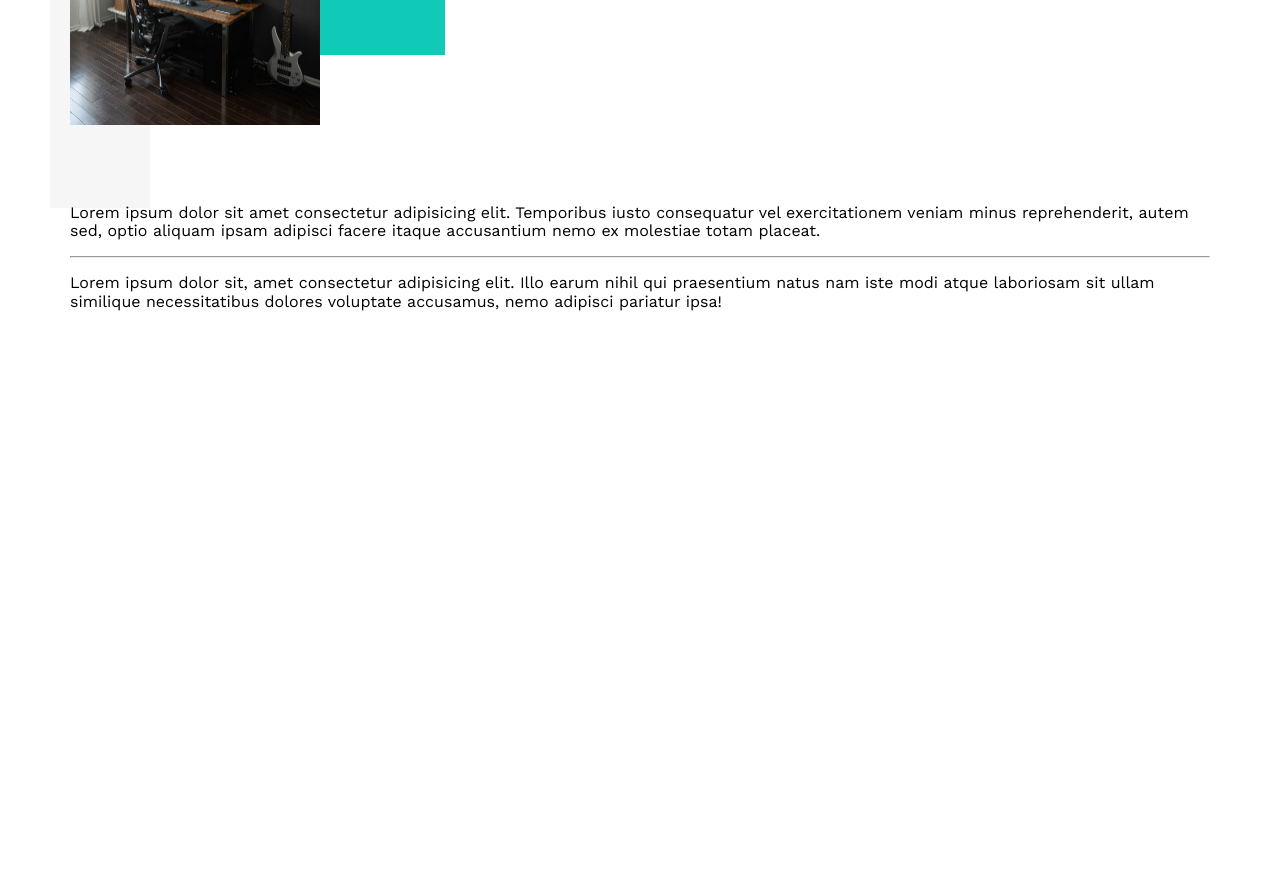
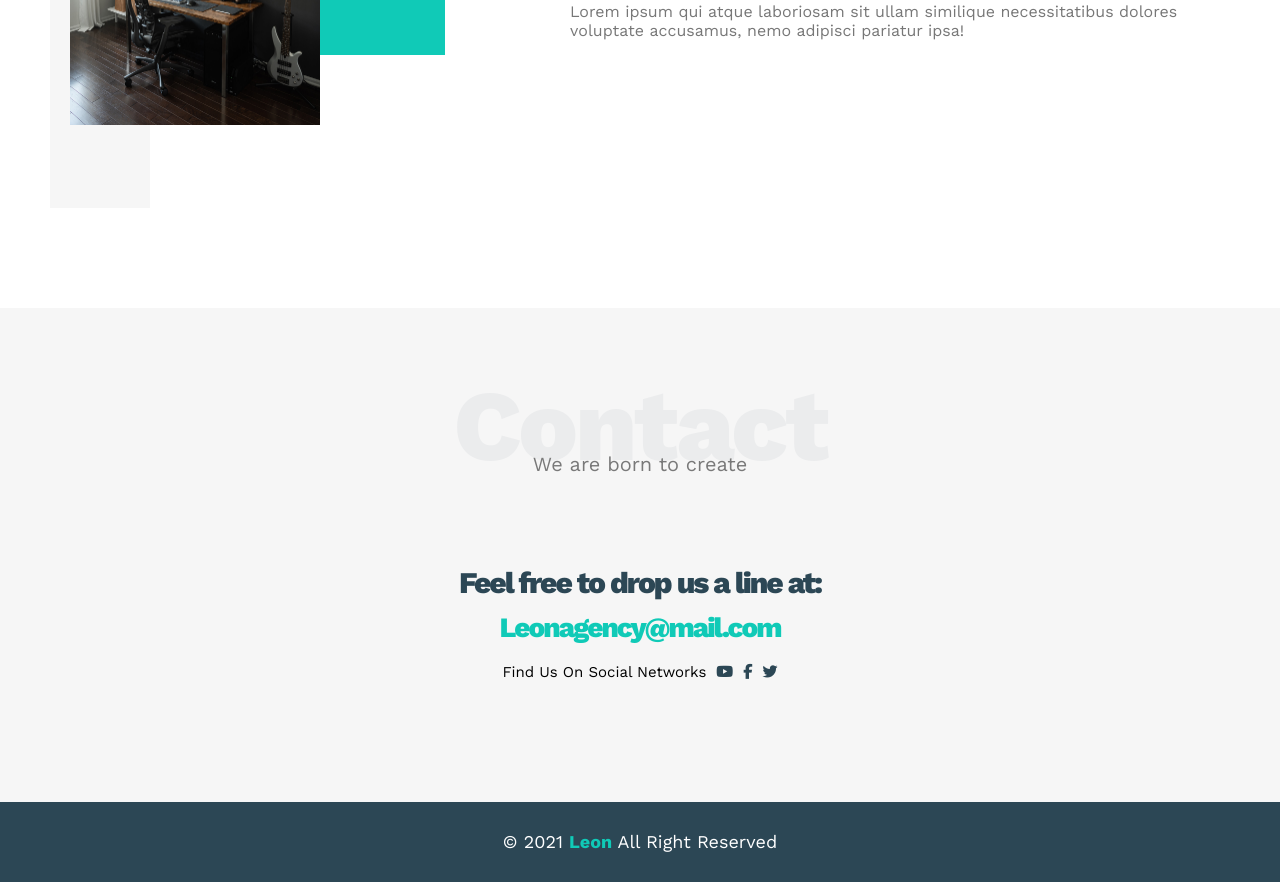
Before and after one commit to ahmed9107/Templete1, a plain HTML site: page index.html in a window 1280 px wide. Shown: the part 2923-3805 px from the top of the page. Before the commit the page ends 3370 px from the top, so only its background shows below. Drawn offline with nearby package versions, Linux system fonts and the light colour scheme.

Commit message:
My first template with html and css

```diff
--- a/css/style.css
+++ b/css/style.css
@@ -255,7 +255,7 @@ body{
     position: absolute;
     z-index: -1;
 }
-@media (max-width: 1199px){
+@media (max-width: 1199px) {
     .img-col{
         display: none;
     }
@@ -301,16 +301,27 @@ body{
     padding-top: var(--section-padding);
     padding-bottom: calc(var(--section-padding) + 60px);
 }
-.about .about-content{
+.about .about-content {
     margin-top: 100px;
     display: flex;
     flex-wrap: wrap;
     justify-content: space-between;
 }
+@media (max-width: 991px) {
+    .about .about-content {
+        flex-direction: column;
+        text-align: center;
+    }
+}
 .about .about-content .image{
     position: relative;
     width: 250px;
     height: 375px;
+}
+@media (max-width: 991px) {
+    .about .about-content .image{
+        margin: 0 auto 30px;
+    }
 }
 .about .about-content .image img{
     max-width: 100%;
@@ -336,4 +347,84 @@ body{
     border-bottom: 80px solid var(--main-color);
     z-index: -1;
 }
+@media (max-width: 991px) {
+    .about .about-content .image::before ,
+    .about .about-content .image::after {
+        display: none;
+    }
+}
+.about .about-content .text{
+    flex-basis: calc(100% - 500px);
+}
+.about .about-content .text p:first-of-type{
+    font-weight: bold;
+    line-height: 1.8;
+    margin-bottom: 50px;
+}
+.about .about-content .text hr{
+    width: 50%;
+    display: inline-block;
+    border-color: var(--main-color);
+}
+.about .about-content .text p:last-of-type{
+    color: var(--text-color);
+}
 /* End About */
+
+/* Start Contact */
+.contact{
+    padding-top: var(--section-padding);
+    padding-bottom: calc(var(--section-padding));
+    background-color: var(--section-background);
+}
+.contact .info{
+    padding-top: var(--section-padding);
+    padding-bottom: calc(var(--section-padding));
+    text-align: center;
+}
+.contact .info .label{
+    font-size: 30px;
+    font-weight: 800;
+    color: var(--secondary-color);
+    letter-spacing: -2px;
+    margin-bottom: 12px;
+}
+.contact .info .link{
+    display: block;
+    text-decoration: none;
+    font-size: 28px;
+    font-weight: 800;
+    color: var(--main-color);
+    letter-spacing: -2px;
+}
+.contact .info .social{
+    display: flex;
+    justify-content: center;
+    margin-top: 20px;
+    font-size: 15px;
+}
+.contact .info .social i{
+    margin-left: 10px;
+    color: var(--secondary-color);
+}
+@media (max-width: 767px) {
+    .contact .info .label,
+    .contact .info .link {
+      font-size: 25px;
+    }
+  }
+/* End Contact */
+
+/* Start Footer */
+.footer {
+    background-color: var(--secondary-color);
+    color: white;
+    padding: 30px 10px;
+    text-align: center;
+    font-size: 18px;
+  }
+  .footer span {
+    font-weight: bold;
+    color: var(--main-color);
+  }
+  /* End Footer */
--- a/index.html
+++ b/index.html
@@ -156,13 +156,36 @@
                         <img src="images/about.jpg" alt="">
                     </div>
                     <div class="text">
-                        <p>Lorem ipsum dolor sit amet consectetur adipisicing elit. Temporibus iusto consequatur vel exercitationem veniam minus reprehenderit, autem sed, optio aliquam ipsam adipisci facere itaque accusantium nemo ex molestiae totam placeat.</p>
+                        <p>Lorem ipsum dolor sit amet. Temporibus iusto consequatur vel exercitationem veniam minus reprehenderit, autem sed, optio aliquam ipsam adipisci facere itaque accusantium nemo ex molestiae totam placeat.</p>
                         <hr>
-                        <p>Lorem ipsum dolor sit, amet consectetur adipisicing elit. Illo earum nihil qui praesentium natus nam iste modi atque laboriosam sit ullam similique necessitatibus dolores voluptate accusamus, nemo adipisci pariatur ipsa!</p>
+                        <p>Lorem ipsum qui atque laboriosam sit ullam similique necessitatibus dolores voluptate accusamus, nemo adipisci pariatur ipsa!</p>
                     </div>
                 </div>
             </div>
         </div>
         <!-- End About section -->
+
+        <!-- Start Contact section -->
+        <div class="contact">
+            <div class="container">
+                <h2 class="special-heading">Contact</h2>
+                <p>We are born to create</p>
+                <div class="info">
+                    <p class="label">Feel free to drop us a line at:</p>
+                    <a href="mailto:Leonagency@mail.com?subject=Contact" class="link">Leonagency@mail.com</a>
+                    <div class="social">
+                        Find Us On Social Networks
+                        <i class="fa-brands fa-youtube"></i>
+                        <i class="fa-brands fa-facebook-f"></i>
+                        <i class="fa-brands fa-twitter"></i>
+                    </div>
+                </div>
+            </div>
+        </div>
+        <!-- End Contact section -->
+
+        <!-- Start Footer -->
+        <div class="footer">&copy; 2021 <span>Leon</span> All Right Reserved</div>
+        <!-- End Footer -->
     </body>
 </html>
```
